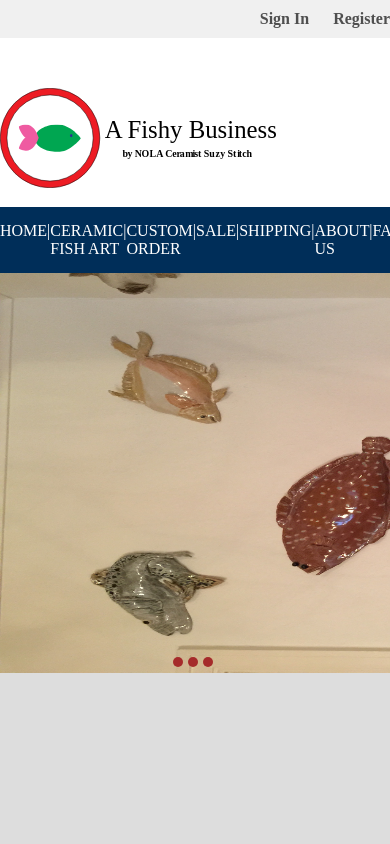
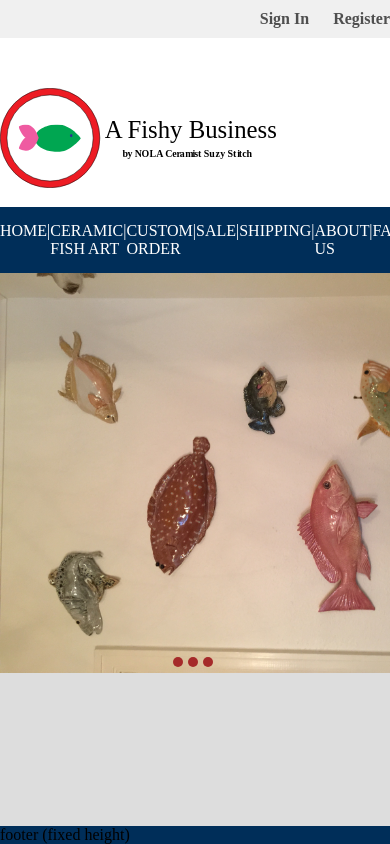
Before and after one commit to reesdela/afishybusiness, a React (Vite) app: page / in a window 390 px wide. Shown: the top 844 px of the page. Built offline with nearby package versions, Linux system fonts and the light colour scheme.

Commit message:
add more styling for web baseed navigation. tablet and phone soon to come.

```diff
--- a/src/AFishyBusiness.jsx
+++ b/src/AFishyBusiness.jsx
@@ -1,15 +1,12 @@
 import Header from './components/shared/header/Header';
 import Navigation from './components/shared/navigation/Navigation';
 import Slider from './components/slider-home/Slider';
+import Footer from './components/shared/footer/Footer';
 
 const AFishyBusiness = () => {
 
     return (
-        <div>
-            <Header />
-            <Navigation />
-            <Slider />
-        </div>
+            <><Header /><Navigation /><Slider /><Footer /></>
     )
 }
 
--- /dev/null
+++ b/src/components/shared/footer/Footer.css
@@ -0,0 +1,3 @@
+.footer {
+    background-color: #002e59;
+}
--- /dev/null
+++ b/src/components/shared/footer/Footer.jsx
@@ -0,0 +1,12 @@
+import './Footer.css'
+
+const Footer = () => {
+
+    return (
+        <div className="footer">
+            <p>footer (fixed height)</p>
+        </div>
+    )
+}
+
+export default Footer;
--- a/src/components/shared/navigation/Navigation.css
+++ b/src/components/shared/navigation/Navigation.css
@@ -3,7 +3,12 @@
         margin: 0px;
     }
 
-    body, html {
+    html {
+        height: 100%;
+    }
+
+    body {
+        width: 100%;
         height: 100%;
     }
 
--- a/src/components/slider-home/Slider.css
+++ b/src/components/slider-home/Slider.css
@@ -1,13 +1,18 @@
 #body_bottom_wrapper {
     background: #ddd;
+    width: 100%;
     height: 100%;
-    width: 100%;
-    position: fixed;
 }
 
 #body_bottom {
     max-width: 1000px;
     margin: auto;
+}
+
+.testTheFlex {
+    display: flex;
+    height: 100%;
+    flex-flow: column;
 }
 
 
@@ -42,7 +47,6 @@
 }
 
 .slider-image {
-    width: 1000px;
     height: 400px;
     float: left;
     margin: 0px;
@@ -50,31 +54,26 @@
     position: relative;
 }
 
-#slider-image-1:target ~ .image-holder
-        {
+#slider-image-1:target~.image-holder {
     left: 0px;
 }
 
-        #slider-image-2:target ~ .image-holder
-        {
+#slider-image-2:target~.image-holder {
     left: -1000px;
 }
 
-        #slider-image-3:target ~ .image-holder
-        {
+#slider-image-3:target~.image-holder {
     left: -2000px;
 }
 
-        .button-holder
-        {
+.button-holder {
     position: relative;
     text-align: center;
     top: -20px;
 
 }
 
-        .slider-change
-        {
+.slider-change {
     display: inline-block;
     height: 10px;
     width: 10px;
--- a/src/components/slider-home/Slider.jsx
+++ b/src/components/slider-home/Slider.jsx
@@ -8,6 +8,13 @@ const Slider = () => {
 
     useEffect(() => {
         const imgElementsArray = Array.from(document.getElementsByClassName('slider-image'))
+        window.addEventListener('load', () => {
+            const widthContainer = document.getElementById('body_bottom').offsetWidth
+            imgElementsArray.forEach((img) => {
+                img.style.width = `${widthContainer}px`
+            })
+        })
+
         window.addEventListener('resize', () => {
             const widthContainer = document.getElementById('body_bottom').offsetWidth
             imgElementsArray.forEach((img) => {
@@ -17,6 +24,7 @@ const Slider = () => {
     }, [])
 
     return (
+        <div className="testTheFlex">
         <div id="body_bottom_wrapper">
             <div id="body_bottom">
                 <div className="slider-holder">
@@ -42,6 +50,7 @@ const Slider = () => {
                 </div>
             </div>
         </div>
+        </div>
     )
 }
 
--- /dev/null
+++ b/src/main.css
@@ -0,0 +1,5 @@
+#root {
+    height: 100%;
+    display: flex;
+    flex-flow: column;
+}
--- a/src/main.jsx
+++ b/src/main.jsx
@@ -1,9 +1,10 @@
 import React from 'react'
 import ReactDOM from 'react-dom/client'
 import AFishyBusiness from './AFishyBusiness'
+import './main.css'
 
 ReactDOM.createRoot(document.getElementById('root')).render(
   <React.StrictMode>
-    <AFishyBusiness />
+      <AFishyBusiness />
   </React.StrictMode>,
 )
```
Lines whose indentation alone changed are shown as unchanged.
